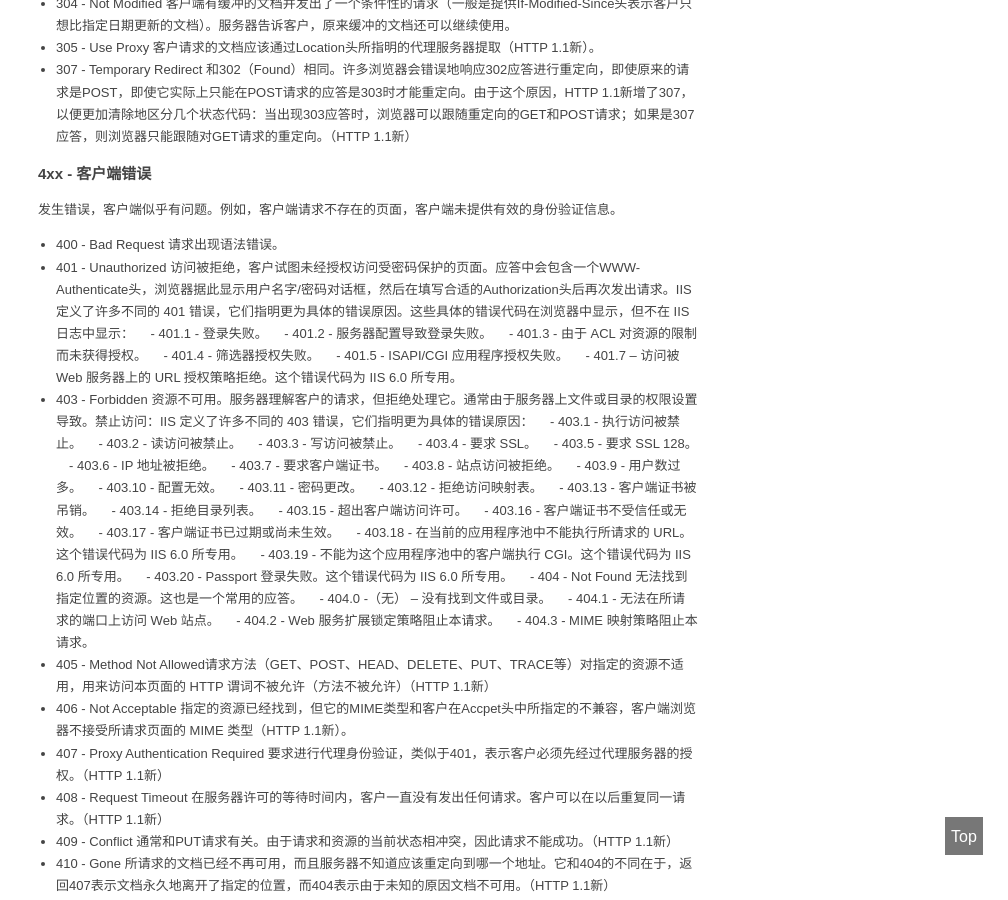
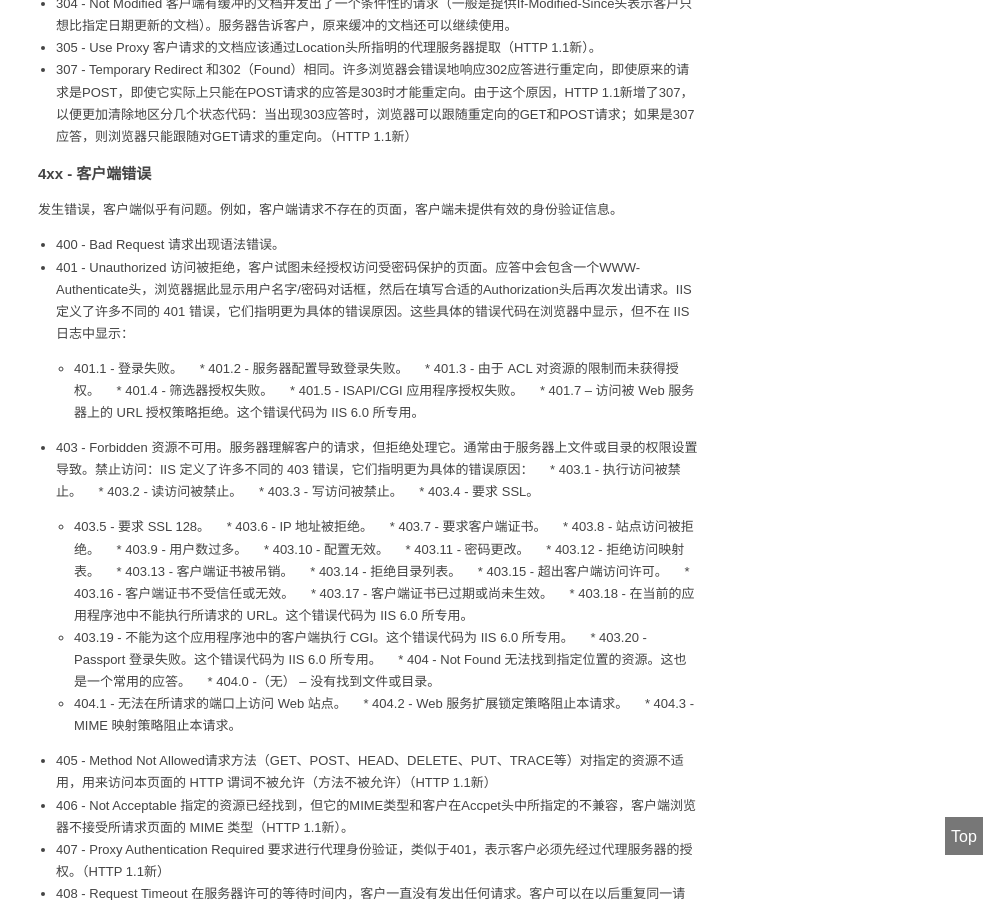
Before and after one commit to mu1er/mu1er.github.io, a Jekyll site: the page built from _posts/2018-4-4-XMLHTTPRequest状态status完整列表.md, in a window 1280 px wide and 900 px high, scrolled down 1234 px. Shown: the whole window, without its empty margins (272-1280 px from the left). Built offline with Jekyll 4.4.1, drawn with Linux system fonts in a browser that asks for light colours; comment, search, counter and statistics services are not loaded.

```diff
--- a/_posts/2018-4-4-XMLHTTPRequest状态status完整列表.md
+++ b/_posts/2018-4-4-XMLHTTPRequest状态status完整列表.md
@@ -37,6 +37,7 @@ Web服务器响应浏览器或其他客户程序的请求时，其应答一般
 
 客户端浏览器必须采取更多操作来实现请求。例如，浏览器可能不得不请求服务器上的不同的页面，或通过<a id="vad_2" onmouseover="if(typeof(showTitle)!='undefined'){this.title='';window.clearTimeout(hideTO);showTitle(event, this, 2,'');}" title="网络游戏没攻略？ @Vogate.com" style="font-size: 1em" onclick="" onmouseout="if(typeof(showTitle)!='undefined'){mouseIsOverLayer = false; mouseOverWhileLoad = false; hideTO = window.setTimeout('checkIfMouseOverLayer()',500);}" href="" target="_blank">代理服务器重复该请求。
 
+
 * 300 - Multiple Choices 客户请求的文档可以在多个位置找到，这些位置已经在返回的文档内列出。如果服务器要提出优先选择，则应该在Location应答头指明。
 * 301 - Moved Permanently 客户请求的文档在其他地方，新的URL在Location头中给出，浏览器应该自动地访问新的URL。
 * 302 - Found 类似于301，但新的URL应该被视为临时性的替代，而不是永久性的。注意，在HTTP1.0中对应的状态信息是“Moved Temporatily”。出现该状态代码时，浏览器能够自动访问新的URL，因此它是一个很有用的状态代码。注意这个状态代码有时候可以和301替换使用。例如，如果浏览器错误地请求 http://host/~user （缺少了后面的斜杠），有的服务器返回301，有的则返回302。严格地说，我们只能假定只有当原来的请求是GET时浏览器才会自动重定向。请参见307。
@@ -50,38 +51,38 @@ Web服务器响应浏览器或其他客户程序的请求时，其应答一般
 发生错误，客户端似乎有问题。例如，客户端请求不存在的页面，客户端未提供有效的身份验证信息。
 * 400 - Bad Request 请求出现语法错误。
 * 401 - Unauthorized 访问被拒绝，客户试图未经授权访问受密码保护的页面。应答中会包含一个WWW-Authenticate头，浏览器据此显示用户名字/密码对话框，然后在填写合适的Authorization头后再次发出请求。IIS 定义了许多不同的 401 错误，它们指明更为具体的错误原因。这些具体的错误代码在浏览器中显示，但不在 IIS 日志中显示：
-　- 401.1 - 登录失败。
-　- 401.2 - 服务器配置导致登录失败。
-　- 401.3 - 由于 ACL 对资源的限制而未获得授权。
-　- 401.4 - 筛选器授权失败。
-　- 401.5 - ISAPI/CGI 应用程序授权失败。
-　- 401.7 – 访问被 Web 服务器上的 URL 授权策略拒绝。这个错误代码为 IIS 6.0 所专用。
+  * 401.1 - 登录失败。
+　* 401.2 - 服务器配置导致登录失败。
+　* 401.3 - 由于 ACL 对资源的限制而未获得授权。
+　* 401.4 - 筛选器授权失败。
+　* 401.5 - ISAPI/CGI 应用程序授权失败。
+　* 401.7 – 访问被 Web 服务器上的 URL 授权策略拒绝。这个错误代码为 IIS 6.0 所专用。
 * 403 - Forbidden 资源不可用。服务器理解客户的请求，但拒绝处理它。通常由于服务器上文件或目录的权限设置导致。禁止访问：IIS 定义了许多不同的 403 错误，它们指明更为具体的错误原因：
-　- 403.1 - 执行访问被禁止。
-　- 403.2 - 读访问被禁止。
-　- 403.3 - 写访问被禁止。
-　- 403.4 - 要求 SSL。
-　- 403.5 - 要求 SSL 128。
-　- 403.6 - IP 地址被拒绝。
-　- 403.7 - 要求客户端证书。
-　- 403.8 - 站点访问被拒绝。
-　- 403.9 - 用户数过多。
-　- 403.10 - 配置无效。
-　- 403.11 - 密码更改。
-　- 403.12 - 拒绝访问映射表。
-　- 403.13 - 客户端证书被吊销。
-　- 403.14 - 拒绝目录列表。
-　- 403.15 - 超出客户端访问许可。
-　- 403.16 - 客户端证书不受信任或无效。
-　- 403.17 - 客户端证书已过期或尚未生效。
-　- 403.18 - 在当前的应用程序池中不能执行所请求的 URL。这个错误代码为 IIS 6.0 所专用。
-　- 403.19 - 不能为这个应用程序池中的客户端执行 CGI。这个错误代码为 IIS 6.0 所专用。
-　- 403.20 - Passport 登录失败。这个错误代码为 IIS 6.0 所专用。
-　- 404 - Not Found 无法找到指定位置的资源。这也是一个常用的应答。
-　- 404.0 -（无） – 没有找到文件或目录。
-　- 404.1 - 无法在所请求的端口上访问 Web 站点。
-　- 404.2 - Web 服务扩展锁定策略阻止本请求。
-　- 404.3 - MIME 映射策略阻止本请求。
+　* 403.1 - 执行访问被禁止。
+　* 403.2 - 读访问被禁止。
+　* 403.3 - 写访问被禁止。
+　* 403.4 - 要求 SSL。
+  * 403.5 - 要求 SSL 128。
+　* 403.6 - IP 地址被拒绝。
+　* 403.7 - 要求客户端证书。
+　* 403.8 - 站点访问被拒绝。
+　* 403.9 - 用户数过多。
+　* 403.10 - 配置无效。
+　* 403.11 - 密码更改。
+　* 403.12 - 拒绝访问映射表。
+　* 403.13 - 客户端证书被吊销。
+　* 403.14 - 拒绝目录列表。
+　* 403.15 - 超出客户端访问许可。
+　* 403.16 - 客户端证书不受信任或无效。
+　* 403.17 - 客户端证书已过期或尚未生效。
+　* 403.18 - 在当前的应用程序池中不能执行所请求的 URL。这个错误代码为 IIS 6.0 所专用。
+  * 403.19 - 不能为这个应用程序池中的客户端执行 CGI。这个错误代码为 IIS 6.0 所专用。
+　* 403.20 - Passport 登录失败。这个错误代码为 IIS 6.0 所专用。
+　* 404 - Not Found 无法找到指定位置的资源。这也是一个常用的应答。
+　* 404.0 -（无） – 没有找到文件或目录。
+  * 404.1 - 无法在所请求的端口上访问 Web 站点。
+　* 404.2 - Web 服务扩展锁定策略阻止本请求。
+　* 404.3 - MIME 映射策略阻止本请求。
 * 405 - Method Not Allowed请求方法（GET、POST、HEAD、DELETE、PUT、TRACE等）对指定的资源不适用，用来访问本页面的 HTTP 谓词不被允许（方法不被允许）（HTTP 1.1新）
 * 406 - Not Acceptable 指定的资源已经找到，但它的MIME类型和客户在Accpet头中所指定的不兼容，客户端浏览器不接受所请求页面的 MIME 类型（HTTP 1.1新）。
 * 407 - Proxy Authentication Required 要求进行代理身份验证，类似于401，表示客户必须先经过代理服务器的授权。（HTTP 1.1新）
```
